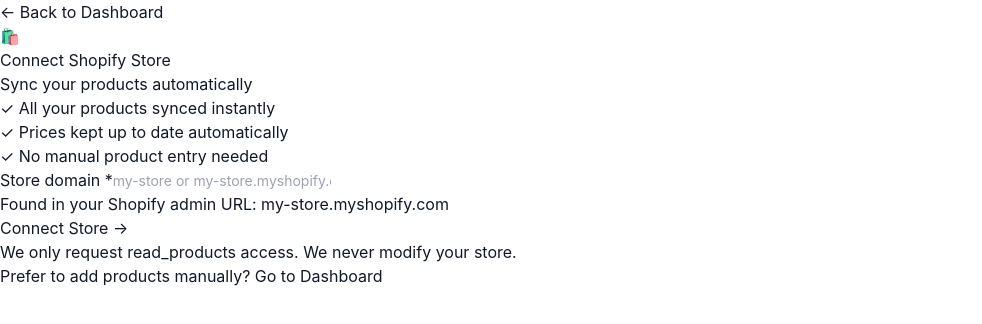
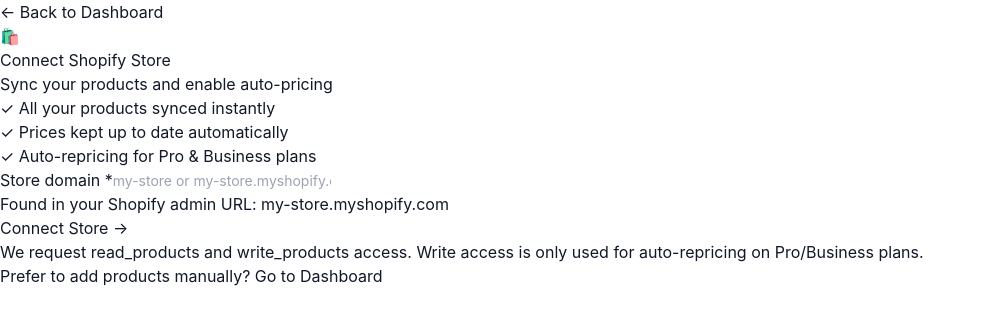
Before and after one commit to Fiskerik/Pricewatch, a Next.js app: page /dashboard/connect-shopify in a window 1280 px wide. Shown: the top 324 px of the page, without its empty margins (0-982 px from the left). Built offline with nearby package versions, Linux system fonts and the light colour scheme.

Commit message:
Update page.tsx

```diff
--- a/app/dashboard/connect-shopify/page.tsx
+++ b/app/dashboard/connect-shopify/page.tsx
@@ -13,16 +13,13 @@ export default function ConnectShopifyPage() {
     setError(null)
     setLoading(true)
 
-    // Normalize: strip https://, trailing slashes, etc.
     let domain = shop.trim().toLowerCase()
     domain = domain.replace(/^https?:\/\//, '').replace(/\/$/, '')
 
-    // Append .myshopify.com if not already present
     if (!domain.includes('.myshopify.com')) {
       domain = `${domain}.myshopify.com`
     }
 
-    // Basic validation
     if (!/^[a-z0-9-]+\.myshopify\.com$/.test(domain)) {
       setError('Please enter a valid Shopify store domain, e.g. my-store or my-store.myshopify.com')
       setLoading(false)
@@ -40,21 +37,19 @@ export default function ConnectShopifyPage() {
         </Link>
 
         <div className="bg-white rounded-2xl border border-gray-200 p-8 shadow-sm">
-          {/* Header */}
           <div className="flex items-center gap-3 mb-6">
             <div className="w-10 h-10 bg-green-50 rounded-xl flex items-center justify-center text-xl">🛍️</div>
             <div>
               <h1 className="text-lg font-extrabold tracking-tight">Connect Shopify Store</h1>
-              <p className="text-xs text-gray-500 mt-0.5">Sync your products automatically</p>
+              <p className="text-xs text-gray-500 mt-0.5">Sync your products and enable auto-pricing</p>
             </div>
           </div>
 
-          {/* Benefits */}
           <div className="bg-gray-50 rounded-xl p-4 mb-6 space-y-2">
             {[
               'All your products synced instantly',
               'Prices kept up to date automatically',
-              'No manual product entry needed',
+              'Auto-repricing for Pro & Business plans',
             ].map(b => (
               <div key={b} className="flex items-center gap-2 text-sm text-gray-600">
                 <span className="text-green-500 font-bold">✓</span> {b}
@@ -96,7 +91,8 @@ export default function ConnectShopifyPage() {
           </form>
 
           <p className="text-xs text-gray-400 text-center mt-4">
-            We only request <span className="font-medium">read_products</span> access. We never modify your store.
+            We request <span className="font-medium">read_products</span> and <span className="font-medium">write_products</span> access.
+            Write access is only used for auto-repricing on Pro/Business plans.
           </p>
         </div>
 
```
